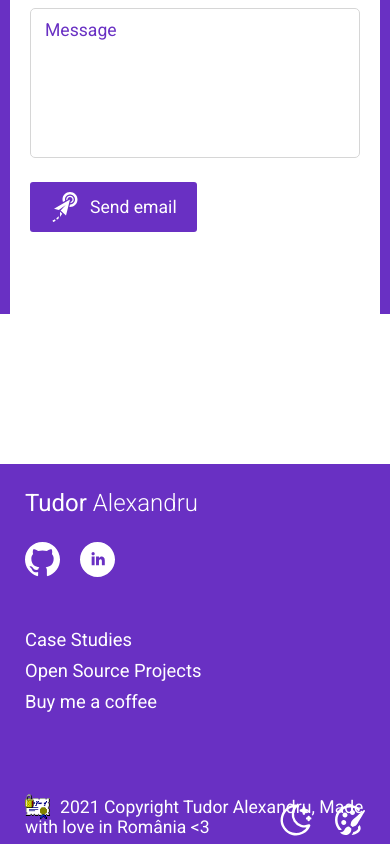
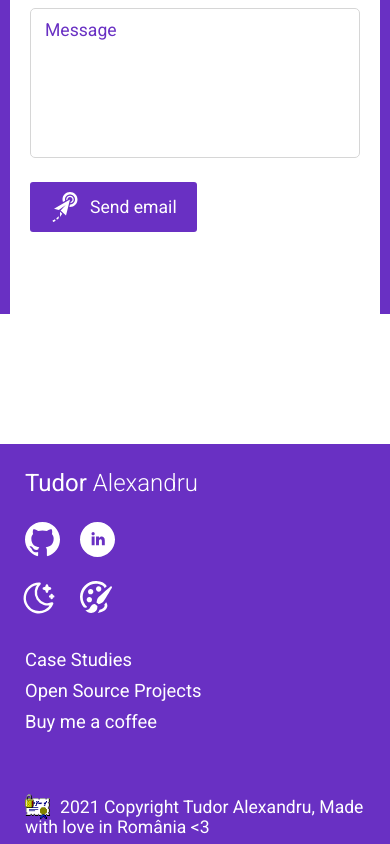
Before and after one commit to tudorale/portfolio-nextjs, a Next.js app: page / in a window 390 px wide. Shown: the part 3493-4337 px from the top of the page. Built offline with nearby package versions, Linux system fonts and the light colour scheme.

Commit message:
fixing responsive issue

```diff
--- a/components/Footer/Footer.module.css
+++ b/components/Footer/Footer.module.css
@@ -69,13 +69,13 @@
 @media only screen and (max-width: 450px){
     .footer{
         bottom: -1030px;
-        height: 380px;
+        height: 400px;
     }
 
     .links{
         right: unset;
         left: 20px;
-        top: 160px;
+        top: 200px;
     }
 }
 
@@ -89,8 +89,8 @@
 
 .changeColor svg{
     fill: white;
-    width: 30px;
-    height: 30px;
+    width: 32px;
+    height: 32px;
     transition: all 300ms linear;
     cursor: pointer;
 }
@@ -114,3 +114,19 @@
     margin-right: 75px;
     margin-bottom: 5px;
 }
+
+@media only screen and (max-width: 700px){
+    .darkMode{
+        left: 20px;
+        top: 135px;
+        margin-right: unset;
+    }
+
+    .changeColor{
+        position: absolute;
+        left: 80px;
+        top: 137px;
+        margin-right:unset;
+        margin-bottom: 5px;
+    }
+}
```
